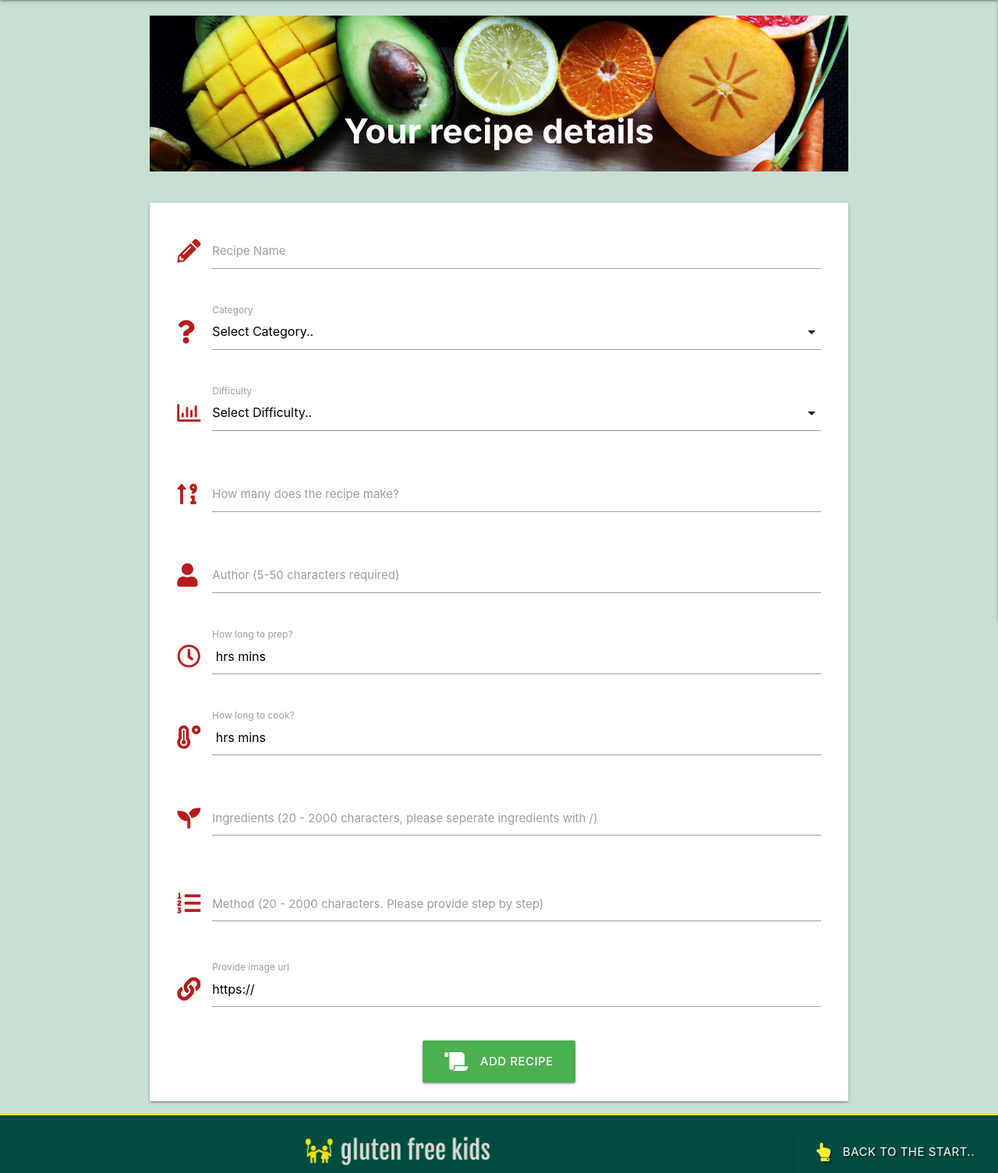
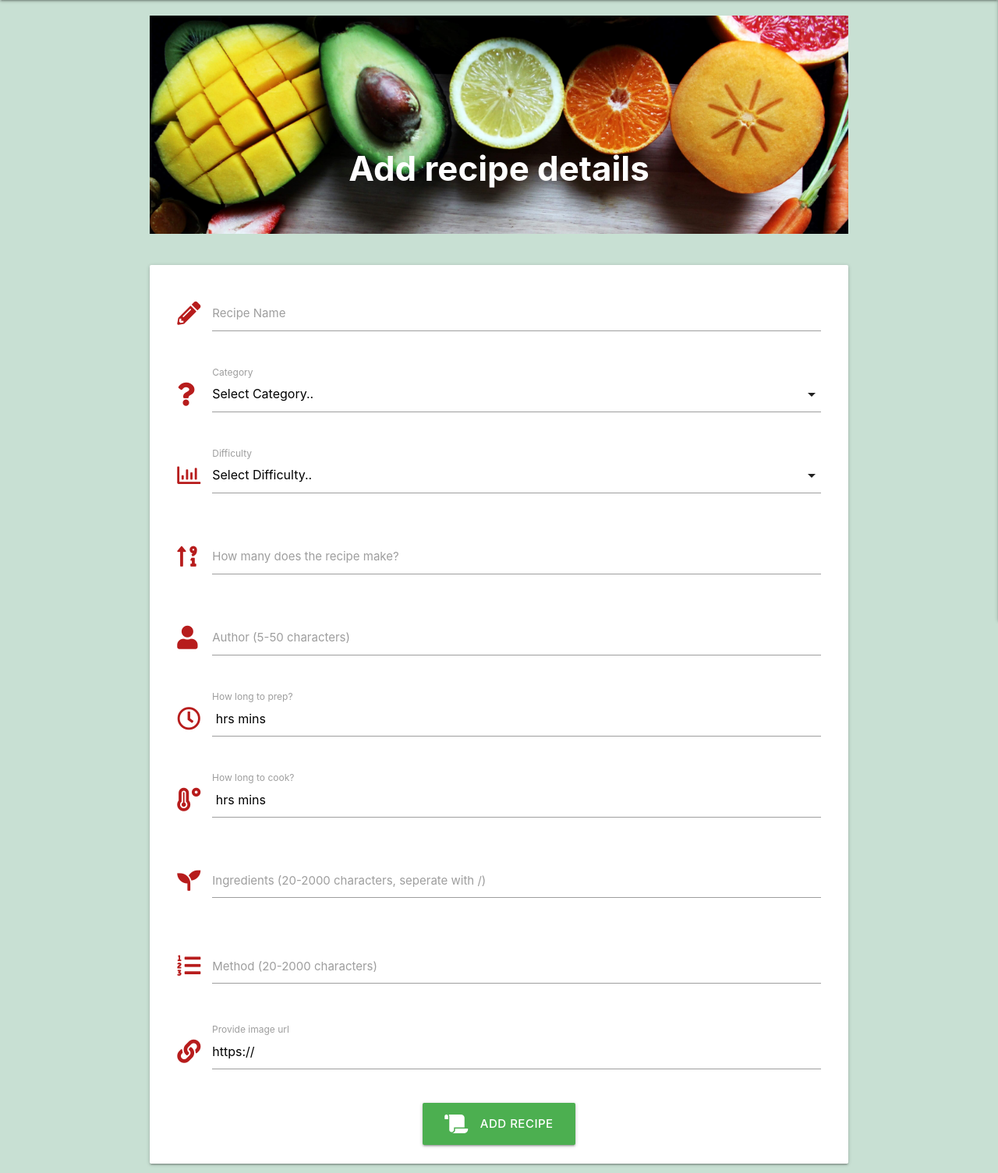
Before and after one commit to EDavies2020/GFRecipes_MS3, a Flask app: page /add_recipe in a window 1280 px wide. Shown: the part 64-1569 px from the top of the page at 78% size. Run offline with Flask 2, Linux system fonts and the light colour scheme; data that the repository does not hold is empty; some libraries are stand-ins or nearby versions.

Commit message:
changes to add/edit labels

```diff
--- a/static/css/style.css
+++ b/static/css/style.css
@@ -208,7 +208,7 @@ body {
 /* add recipes page */
 .add-recipe-title {
     background-image: url(/static/images/recipetop.jpg);
-    height: 200px;
+    height: 280px;
     background-position: center;
     background-repeat: no-repeat;
     background-size: cover;
@@ -247,7 +247,7 @@ body {
 /* edit recipes page */
 .edit-recipe-title {
     background-image: url(/static/images/gfreek3.jpg);
-    height: 200px;
+    height: 280px;
     background-position: center;
     background-repeat: no-repeat;
     background-size: cover;
@@ -257,8 +257,8 @@ body {
 .edit-recipe-title h3 {
     text-align: center;
     position: absolute;
-    top: 68%;
-    left: 20%;
+    top: 60%;
+    left: 75%;
     transform: translate(-50%, -50%);
     color: green;
   }
--- a/templates/add_recipe.html
+++ b/templates/add_recipe.html
@@ -3,7 +3,7 @@
 <!-- add recipe header -->
 <div class="row center-align">
     <div class="col s12 add-recipe-title">
-        <h3><b>Your recipe details</b></h3>
+        <h3><b>Add recipe details</b></h3>
     </div>
 </div>
 <!-- add recipe form -->
@@ -56,7 +56,7 @@
             <div class="input-field col s12">
                 <i class="fas fa-user prefix red-text text-darken-4"></i>
                 <input id="by" name="by" minlength="5" maxlength="50" type="text" class="validate" required>
-                <label for="by">Author (5-50 characters required)</label>
+                <label for="by">Author (5-50 characters)</label>
             </div>
         </div>
         <!-- add prep time -->
@@ -83,7 +83,7 @@
                 <i class="fas fa-seedling prefix red-text text-darken-4"></i>
                 <textarea id="ingredients" name="ingredients" minlength="20" maxlength="600"
                     class="materialize-textarea validate" required></textarea>
-                <label for="ingredients">Ingredients (20 - 2000 characters, please seperate ingredients with /)</label>
+                <label for="ingredients">Ingredients (20-2000 characters, seperate with /)</label>
             </div>
         </div>
         <!-- add method -->
@@ -93,7 +93,7 @@
                 <textarea id="method" name="method" minlength="20" maxlength="2000"
                     class="materialize-textarea validate"
                     required></textarea>
-                <label for="method">Method (20 - 2000 characters. Please provide step by step)</label>
+                <label for="method">Method (20-2000 characters)</label>
             </div>
         </div>
         <!-- add image -->
```
Also changed, not shown: templates/edit_recipe.html (+7 -7 lines).
